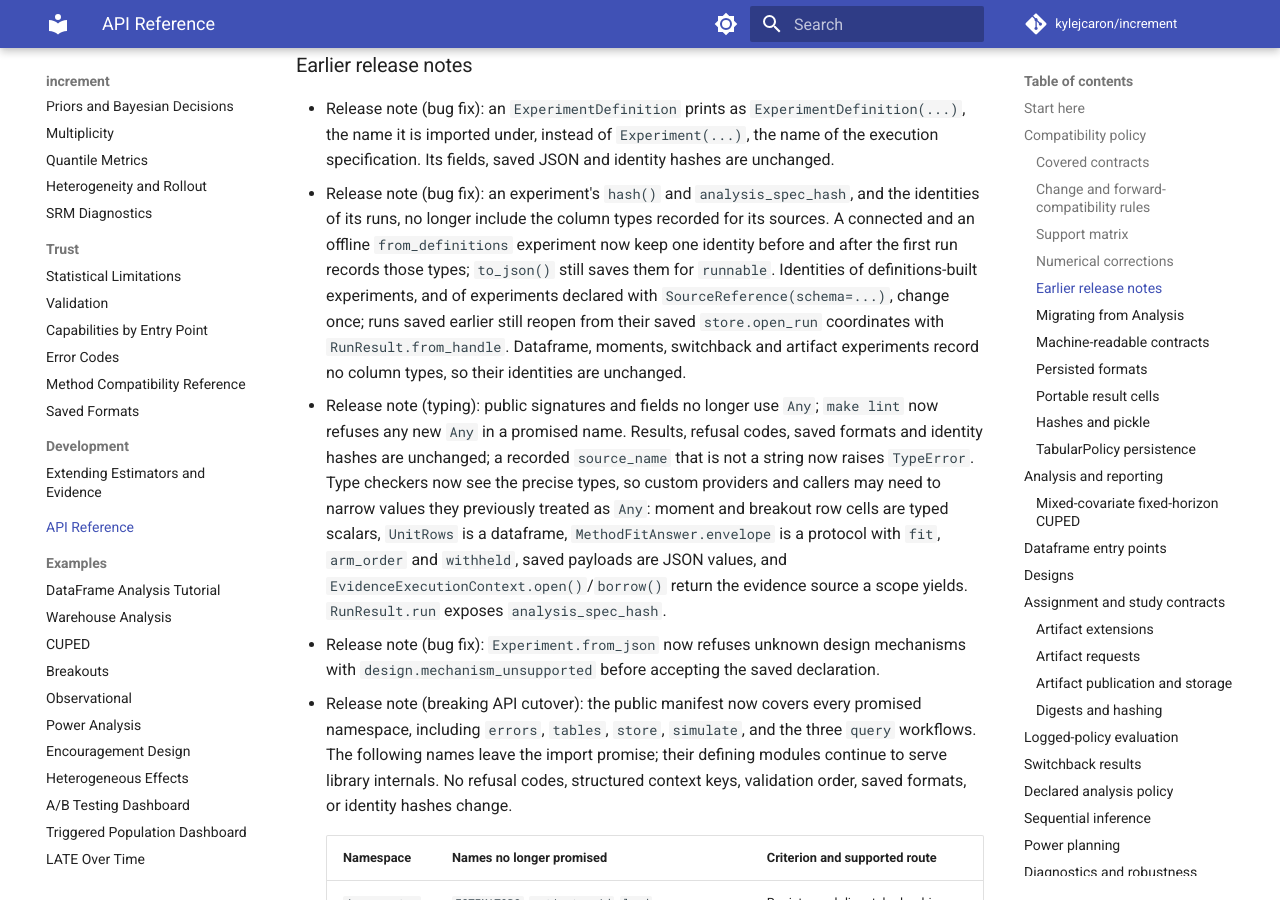
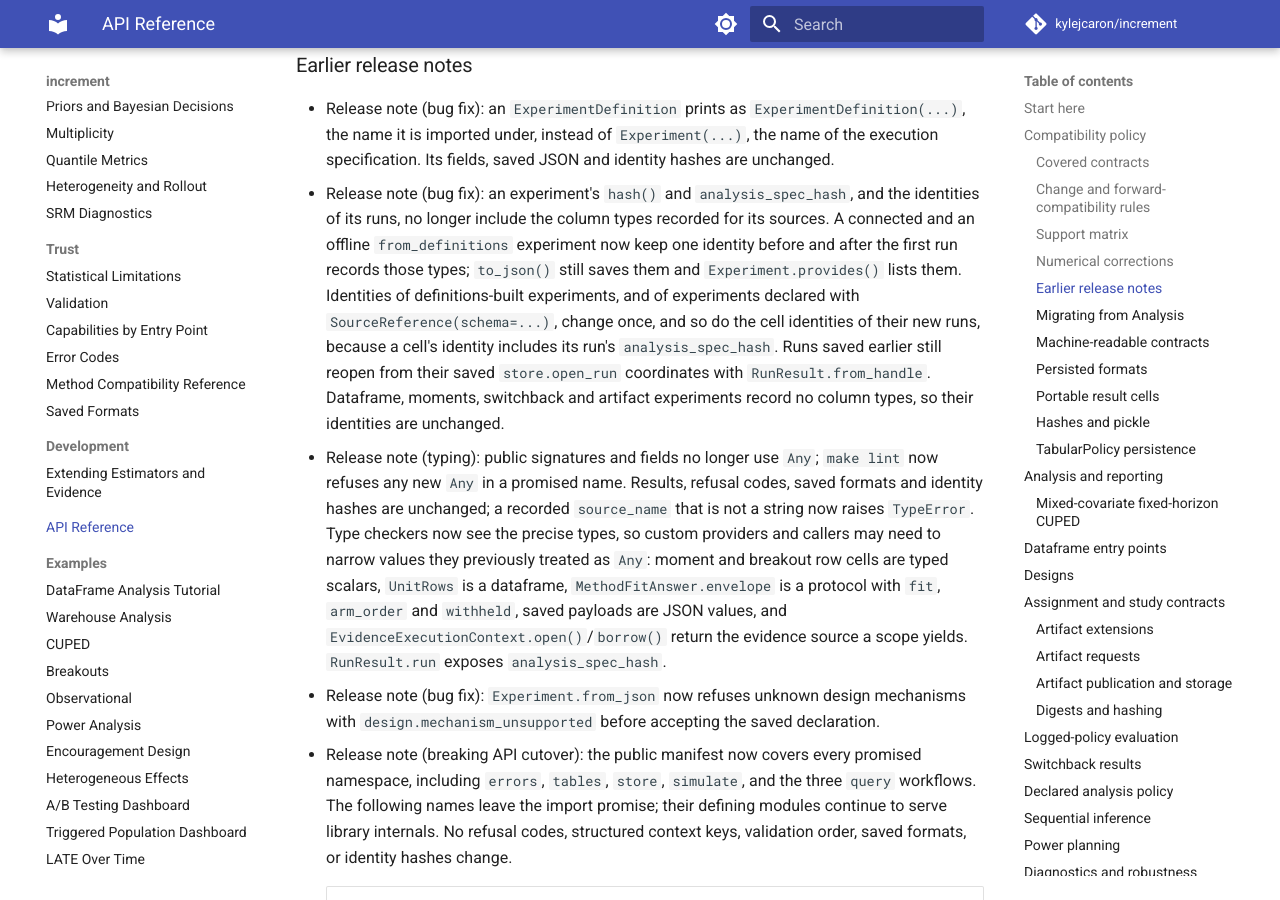
Before and after one commit to kylejcaron/increment, an MkDocs documentation site: the page built from docs/api.md, in a window 1280 px wide and 900 px high, scrolled down 3578 px. Built offline with MkDocs 1.6.1 and Material for MkDocs 9.7.7, drawn with Linux system fonts in a browser that asks for light colours; comment, search, counter and statistics services are not loaded.

Commit message:
Cover the runtime-only run identity and name what reads recorded column types

```diff
--- a/docs/api.md
+++ b/docs/api.md
@@ -133,9 +133,11 @@ values.
   the identities of its runs, no longer include the column types recorded for
   its sources. A connected and an offline `from_definitions` experiment now
   keep one identity before and after the first run records those types;
-  `to_json()` still saves them for `runnable`. Identities of definitions-built
-  experiments, and of experiments declared with `SourceReference(schema=...)`,
-  change once; runs saved earlier still reopen from their saved
+  `to_json()` still saves them and `Experiment.provides()` lists them.
+  Identities of definitions-built experiments, and of experiments declared with
+  `SourceReference(schema=...)`, change once, and so do the cell identities of
+  their new runs, because a cell's identity includes its run's
+  `analysis_spec_hash`. Runs saved earlier still reopen from their saved
   `store.open_run` coordinates with `RunResult.from_handle`. Dataframe, moments,
   switchback and artifact experiments record no column types, so their
   identities are unchanged.
```
Also changed, not shown: docs/guides/experiment-specifications.md (+2 -2 lines), 1 other file.
